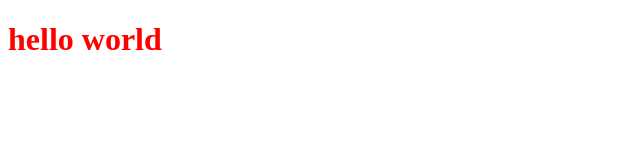
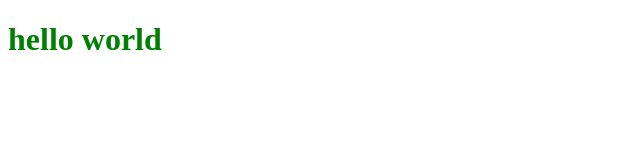
Before and after one commit to sivamohanbabu/sample-app, a plain HTML site: page index.html in a window 1280 px wide. Shown: the whole page, without its empty margins (0-640 px from the left). Drawn offline with Linux system fonts and the light colour scheme.

Commit message:
changing color

```diff
--- a/index.html
+++ b/index.html
@@ -6,6 +6,6 @@
   <title>Document</title>
 </head>
 <body>
-  <h1 style="color: red;">hello world</h1>
+  <h1 style="color: green;">hello world</h1>
 </body>
 </html>
```
